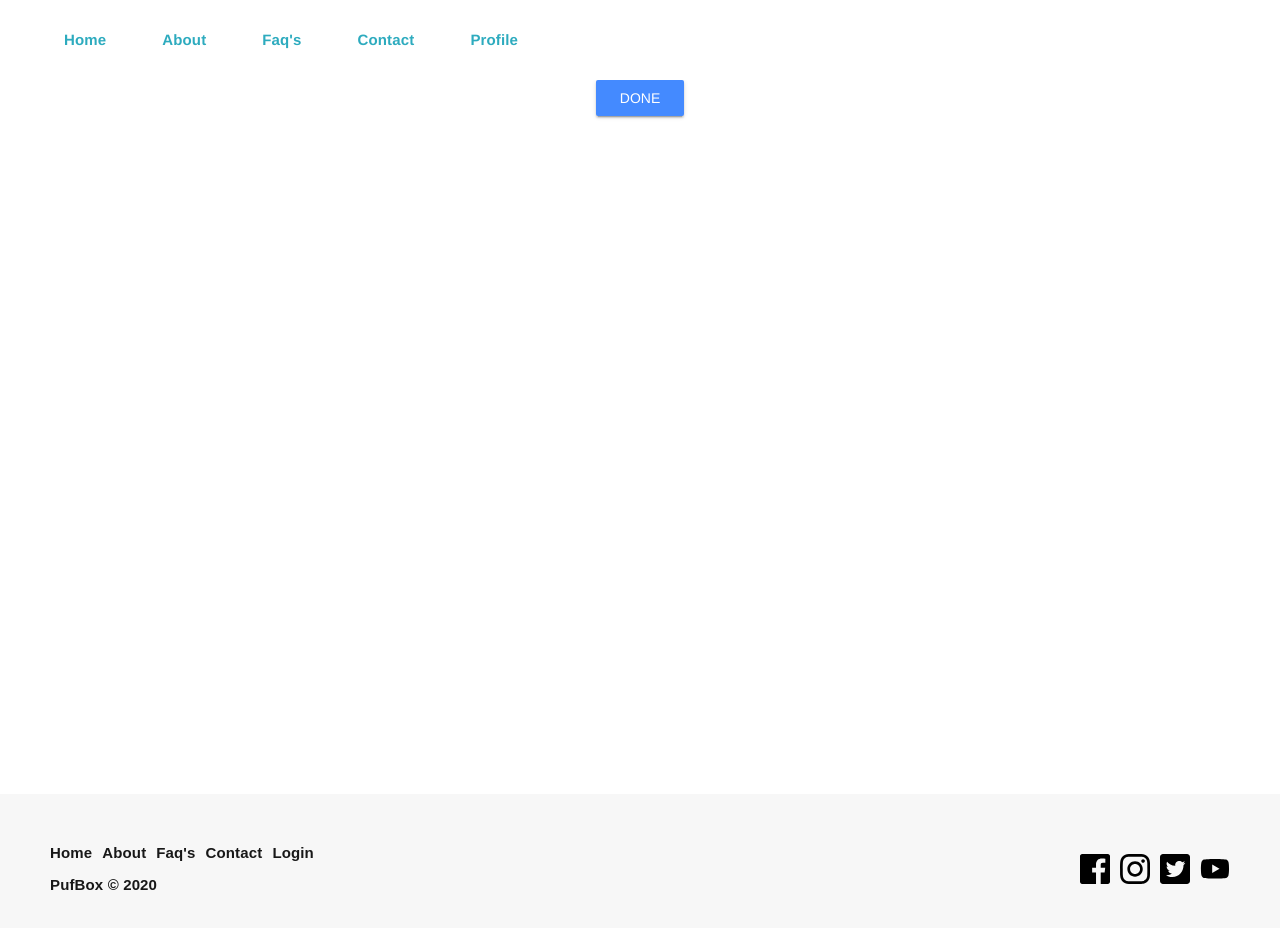
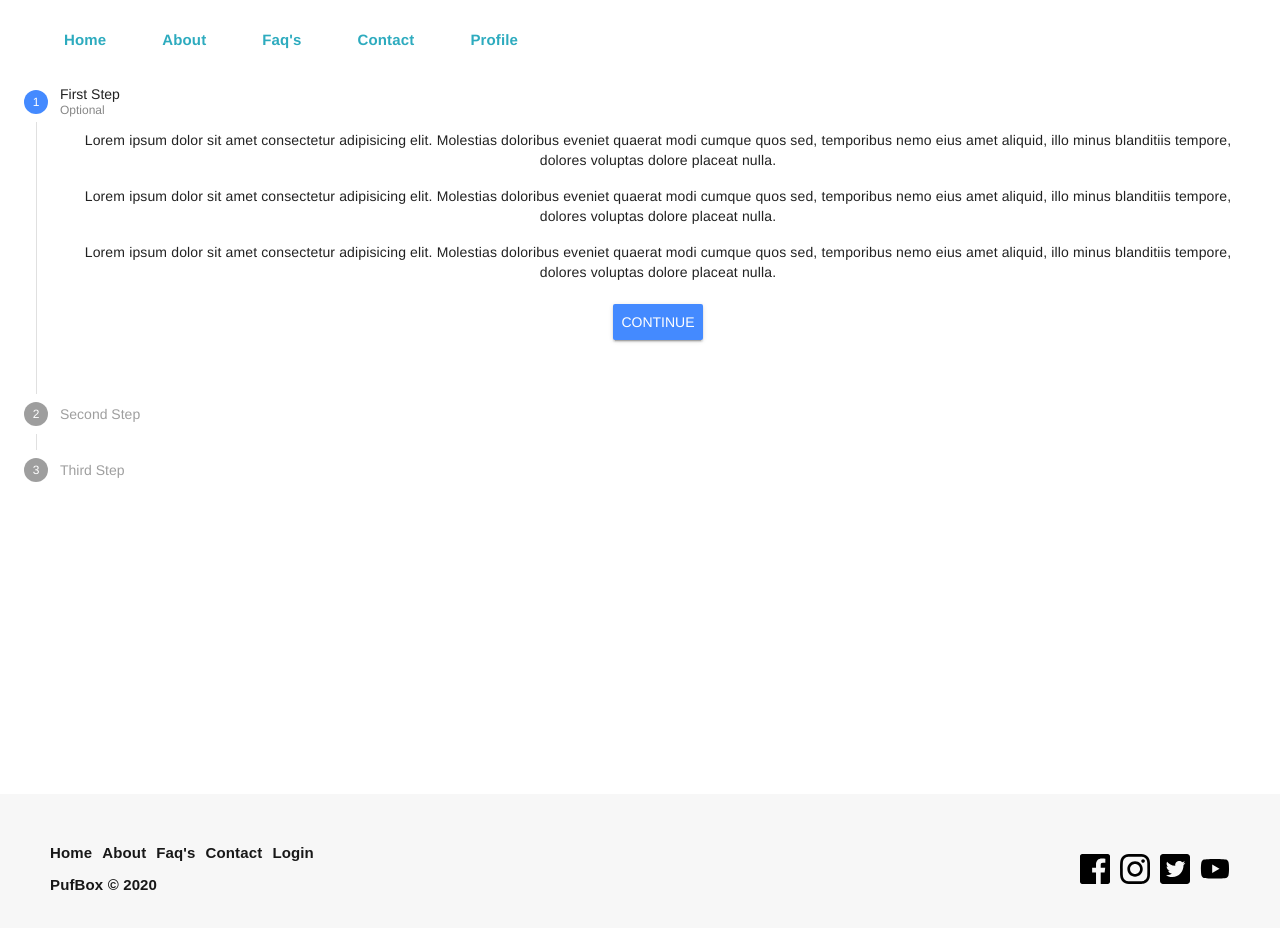
Before and after one commit to anujpatidar3/pufbox-vue-ui, a Vue app: page /#/profile in a window 1280 px wide. Shown: the top 928 px of the page. Built offline with nearby package versions, Linux system fonts and the light colour scheme.

Commit message:
added stepper without custom

```diff
--- a/src/components/profile/profilecontent.vue
+++ b/src/components/profile/profilecontent.vue
@@ -1,20 +1,38 @@
 <template>
   <div class="profilecontent">
-    <!-- <div>
-    <md-steppers  :md-active-step.sync="active" md-vertical md-linear>
-      <md-step  id="first" md-label="First Step" md-description="Optional" :md-editable="false" :md-done.sync="first">
+    <div>
+      <md-steppers :md-active-step.sync="active" md-vertical md-linear>
+        <md-step
+          id="first"
+          md-label="First Step"
+          md-description="Optional"
+          :md-editable="false"
+          :md-done.sync="first"
+        >
           <p>Lorem ipsum dolor sit amet consectetur adipisicing elit. Molestias doloribus eveniet quaerat modi cumque quos sed, temporibus nemo eius amet aliquid, illo minus blanditiis tempore, dolores voluptas dolore placeat nulla.</p>
           <p>Lorem ipsum dolor sit amet consectetur adipisicing elit. Molestias doloribus eveniet quaerat modi cumque quos sed, temporibus nemo eius amet aliquid, illo minus blanditiis tempore, dolores voluptas dolore placeat nulla.</p>
           <p>Lorem ipsum dolor sit amet consectetur adipisicing elit. Molestias doloribus eveniet quaerat modi cumque quos sed, temporibus nemo eius amet aliquid, illo minus blanditiis tempore, dolores voluptas dolore placeat nulla.</p>
-        <md-button class="md-raised md-primary stepper-custom-btn" @click="setDone('first', 'second')">Continue</md-button>
+          <md-button
+            class="md-raised md-primary stepper-custom-btn"
+            @click="setDone('first', 'second')"
+          >Continue</md-button>
         </md-step>
 
-      <md-step id="second" md-label="Second Step" :md-error="secondStepError" :md-editable="false" :md-done.sync="second">
+        <md-step
+          id="second"
+          md-label="Second Step"
+          :md-error="secondStepError"
+          :md-editable="false"
+          :md-done.sync="second"
+        >
           <p>Lorem ipsum dolor sit amet consectetur adipisicing elit. Molestias doloribus eveniet quaerat modi cumque quos sed, temporibus nemo eius amet aliquid, illo minus blanditiis tempore, dolores voluptas dolore placeat nulla.</p>
           <p>Lorem ipsum dolor sit amet consectetur adipisicing elit. Molestias doloribus eveniet quaerat modi cumque quos sed, temporibus nemo eius amet aliquid, illo minus blanditiis tempore, dolores voluptas dolore placeat nulla.</p>
           <p>Lorem ipsum dolor sit amet consectetur adipisicing elit. Molestias doloribus eveniet quaerat modi cumque quos sed, temporibus nemo eius amet aliquid, illo minus blanditiis tempore, dolores voluptas dolore placeat nulla.</p>
           <p>Lorem ipsum dolor sit amet consectetur adipisicing elit. Molestias doloribus eveniet quaerat modi cumque quos sed, temporibus nemo eius amet aliquid, illo minus blanditiis tempore, dolores voluptas dolore placeat nulla.</p>
-        <md-button class="md-raised md-primary stepper-custom-btn" @click="setDone('second', 'third')">Continue</md-button>
+          <md-button
+            class="md-raised md-primary stepper-custom-btn"
+            @click="setDone('second', 'third')"
+          >Continue</md-button>
           <md-button class="md-raised md-primary" @click="setError()">Set error!</md-button>
         </md-step>
 
@@ -24,41 +42,40 @@
           <md-button class="md-raised md-primary stepper-custom-btn" @click="setDone('third')">Done</md-button>
         </md-step>
       </md-steppers>
-  </div> -->
-   <md-button class="md-raised md-primary stepper-custom-btn" >Done</md-button>
+    </div>
   </div>
 </template>
 
 <script>
 export default {
-    name: 'profilecontent',
+  name: "profilecontent",
   data: () => ({
-      active: 'first',
+    active: "first",
     first: false,
     second: false,
     third: false,
-      secondStepError: null
+    secondStepError: null,
   }),
   methods: {
-      setDone (id, index) {
-        this[id] = true
+    setDone(id, index) {
+      this[id] = true;
 
-        this.secondStepError = null
+      this.secondStepError = null;
 
       if (index) {
-          this.active = index
+        this.active = index;
       }
     },
-      setError () {
-        this.secondStepError = 'This is an error!'
-      }
-    }
-  }
+    setError() {
+      this.secondStepError = "This is an error!";
+    },
+  },
+};
 </script>
 <style lang="scss" scoped>
 @import "../../styles/variables.css";
 // @import "../../styles/custom.scss";
-.stepper-custom-btn{
+.stepper-custom-btn {
   background-color: var(--theme-vl-color);
   color: white;
 }
```
Lines whose indentation alone changed are shown as unchanged.
